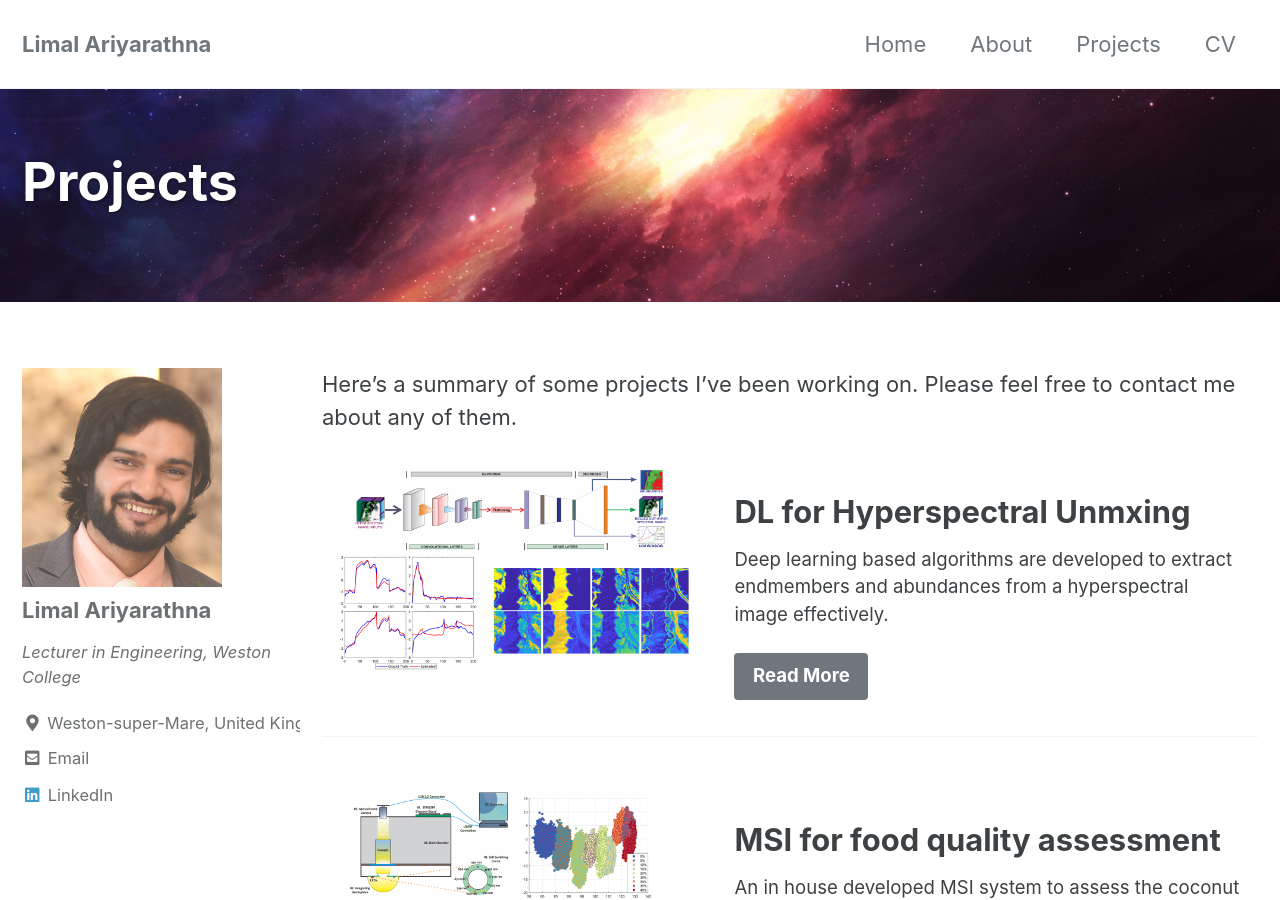
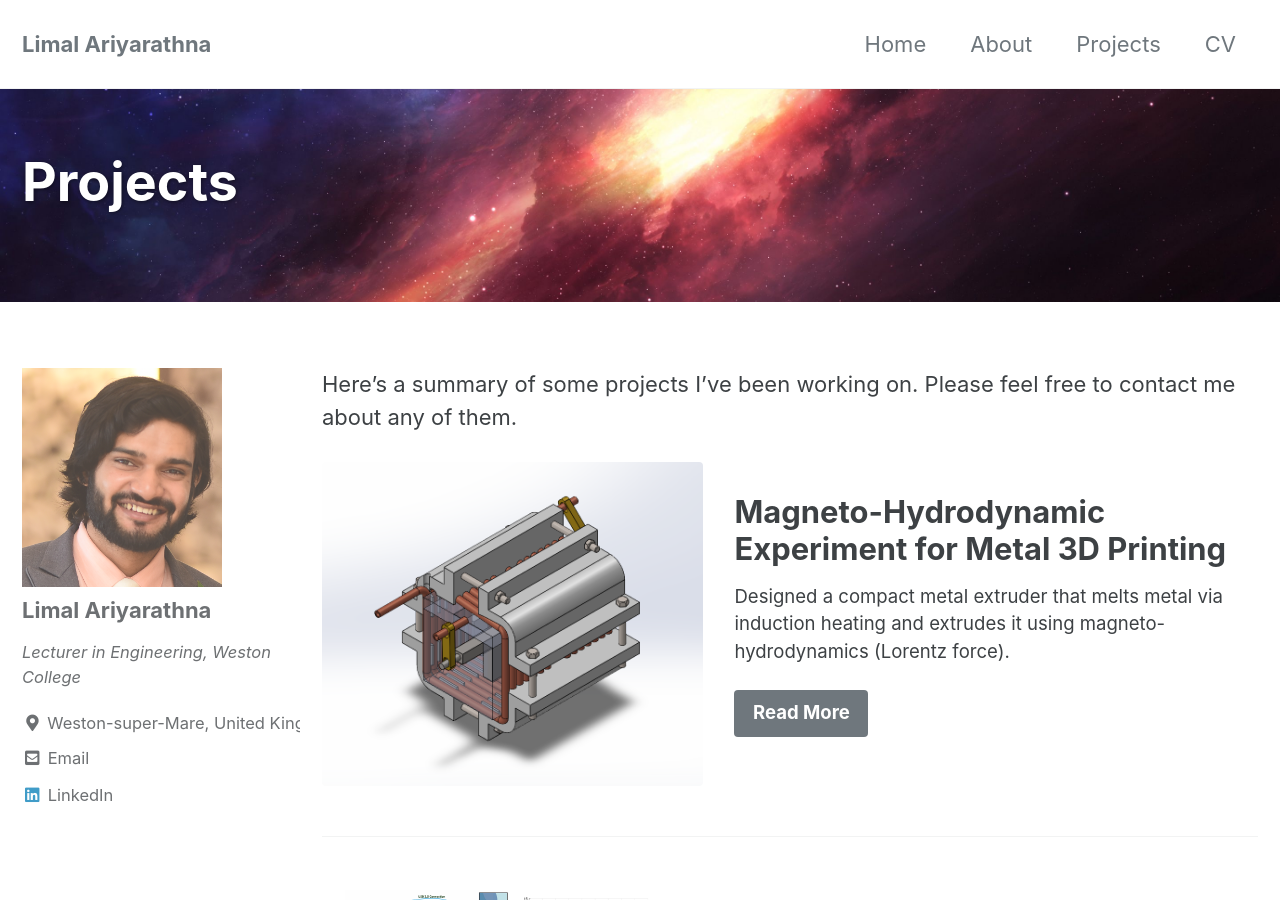
Before and after one commit to limaldeelaka/limaldeelaka.github.io, a Jekyll site: the page built from _pages/projects.md, in a window 1280 px wide and 900 px high. Built offline with Jekyll 4.4.1, drawn with Linux system fonts in a browser that asks for light colours; cached includes are drawn as plain includes.

Commit message:
Project 1 Edit

```diff
--- a/_pages/projects.md
+++ b/_pages/projects.md
@@ -5,11 +5,11 @@ classes: wide
 header:
     overlay_image: "/assets/images/overley-image.jpg"
 feature_row1:
-  - image_path: "/assets/projects/DLforHU.png"
-    alt: "DLforHU"
-    title: "DL for Hyperspectral Unmxing"
-    excerpt: "Deep learning based algorithms are developed to extract endmembers and abundances from a hyperspectral image effectively."
-    url: "https://github.com/sanjayaherath/DL-for-HU"
+  - image_path: "/assets/projects/1 Metal 3D Printing/Coil Assembly.png"
+    alt: "Coil Assembly"
+    title: "Magneto-Hydrodynamic Experiment for Metal 3D Printing"
+    excerpt: "Designed a compact metal extruder that melts metal via induction heating and extrudes it using magneto-hydrodynamics (Lorentz force)."
+    url: "/assets/projects/1 Metal 3D Printing/Brief.pdf"
     btn_label: "Read More"
     btn_class: "btn--primary"
 
```
Also changed, not shown: assets/projects/1 Metal 3D Printing/Coil Assembly.png (added), 3 other files.
